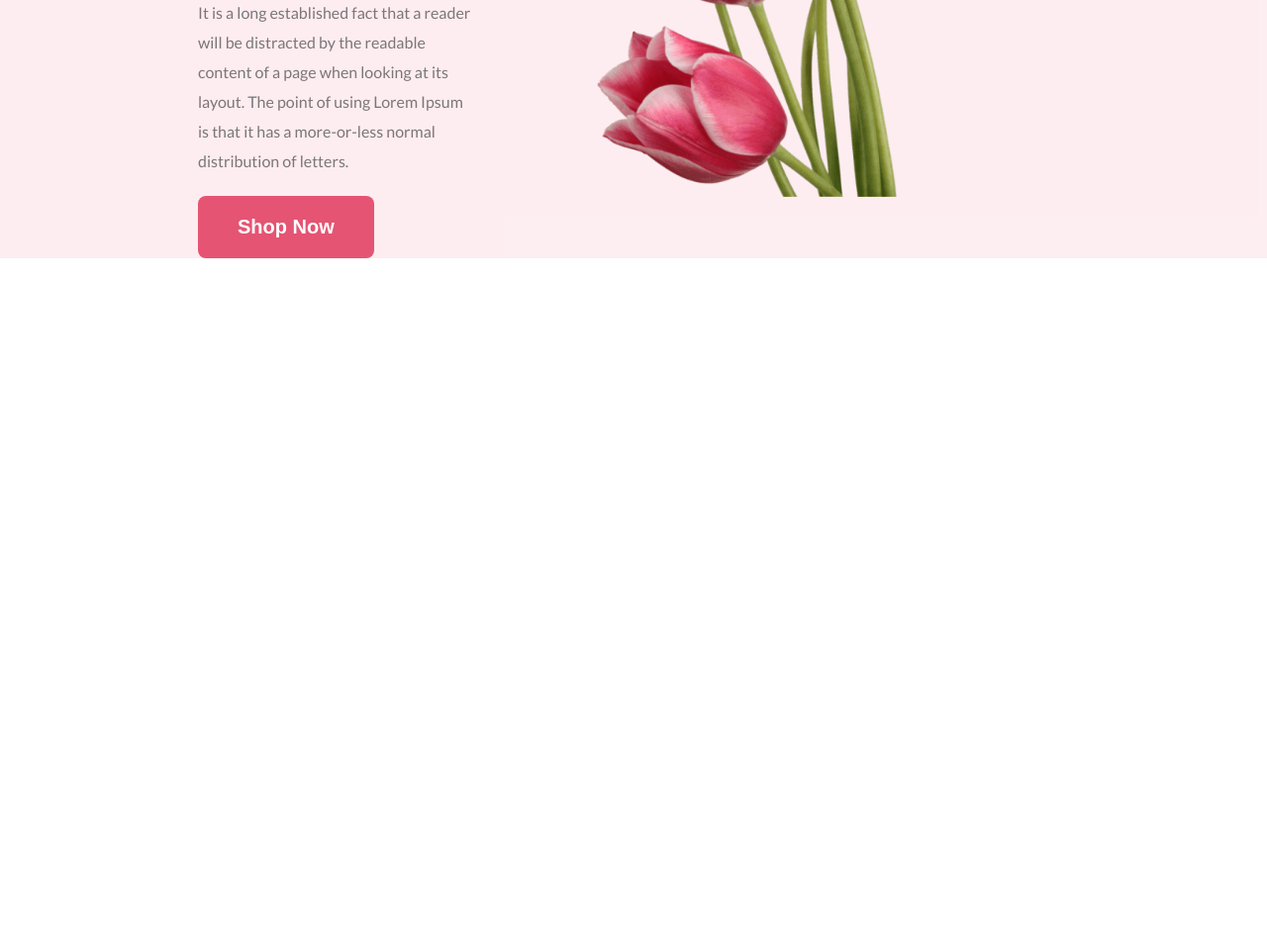
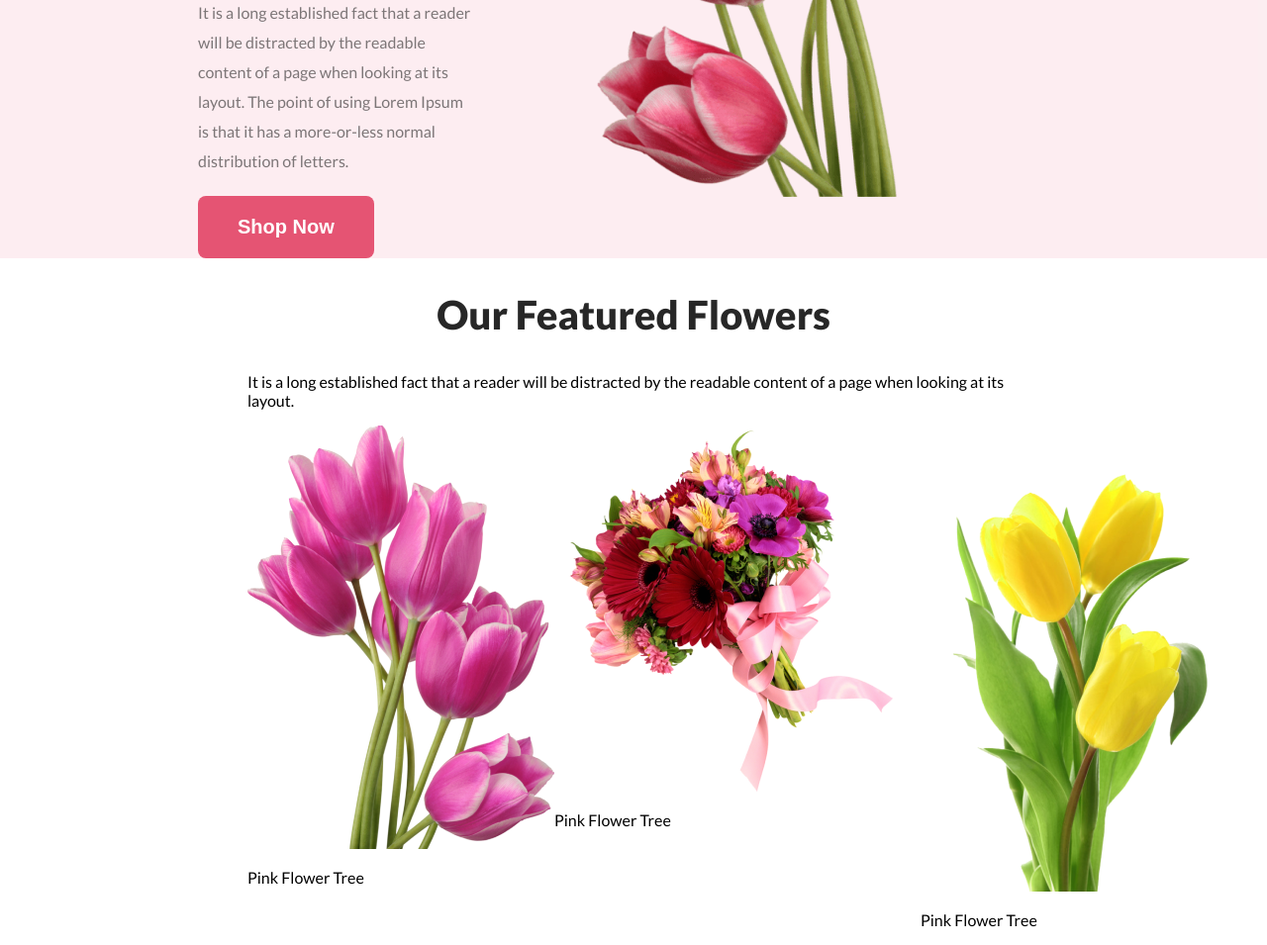
Before and after one commit to Rahamat725/flower-shop, a plain HTML site: page index.html in a window 1280 px wide. Shown: the part 544-1499 px from the top of the page at 99% size. Before the commit the page ends 805 px from the top, so only its background shows below. Drawn offline with Linux system fonts and the light colour scheme.

Commit message:
feature structure added

```diff
--- a/index.html
+++ b/index.html
@@ -1,27 +1,65 @@
 <!DOCTYPE html>
 <html lang="en">
+
 <head>
     <meta charset="UTF-8">
     <meta name="viewport" content="width=device-width, initial-scale=1.0">
     <title>Flower Shop</title>
     <link rel="stylesheet" href="style/flower.css">
 
- <link rel="preconnect" href="https://fonts.googleapis.com">
-<link rel="preconnect" href="https://fonts.gstatic.com" crossorigin>
-<link href="https://fonts.googleapis.com/css2?family=Lato:wght@400;700;900&display=swap" rel="stylesheet">
+    <link rel="preconnect" href="https://fonts.googleapis.com">
+    <link rel="preconnect" href="https://fonts.gstatic.com" crossorigin>
+    <link href="https://fonts.googleapis.com/css2?family=Lato:wght@400;700;900&display=swap" rel="stylesheet">
 </head>
+
 <body>
     <header class="header">
+
+        <!-- Banner part or top part -->
+
         <div class="banner">
             <div class="banner-content">
                 <h1 class="banner-title">Let's make beautiful flowers a part of your life.</h1>
-                <p class="banner-description">It is a long established fact that a reader will be distracted by the readable content of a page when looking at its layout. The point of using Lorem Ipsum is that it has a more-or-less normal distribution of letters.</p>
+                <p class="banner-description">It is a long established fact that a reader will be distracted by the
+                    readable content of a page when looking at its layout. The point of using Lorem Ipsum is that it has
+                    a more-or-less normal distribution of letters.</p>
                 <button class="btn-primary">Shop Now</button>
             </div>
             <img class="banner-img" src="Flower Asset/pngwing 10.png" alt="">
         </div>
+
     </header>
-    <main></main>
+
+
+    <main>
+
+        <!-- Feature Section -->
+
+        <section class="feature-section">
+            <h2 class="feature-title">Our Featured Flowers</h2>
+            <p class="feature-decription">It is a long established fact that a reader will be distracted by the readable content of a page when
+                looking at its layout.</p>
+            <div class="feature-content">
+                <div class="flower-box">
+                    <img src="Flower Asset/pngwing 6.png"alt="">
+                    <p>Pink Flower Tree</p>
+                </div>
+
+                <div class="flower-box">
+                    <img src="Flower Asset/pngwing 5.png" alt="">
+                    <p>Pink Flower Tree</p>
+                </div>
+
+                <div class="flower-box">
+                    <img src="Flower Asset/pngwing 7.png" alt="">
+                    <p>Pink Flower Tree</p>
+                </div>
+
+            </div>
+        </section>
+
+    </main>
     <footer></footer>
 </body>
+
 </html>
--- a/style/flower.css
+++ b/style/flower.css
@@ -49,3 +49,22 @@ line-height: 30px;
 margin-top: 0;
 margin-bottom: 20px;
 }
+
+/* feature section related style */
+.feature-content{
+    display: flex;
+}
+
+.feature-section{
+    /* width: 100%; */
+    /* text-align: center; */
+    margin: 0 250px;
+}
+
+.feature-title{
+color: #272727;
+text-align: center;
+font-size: 40px;
+font-weight: 800;
+
+}
```
